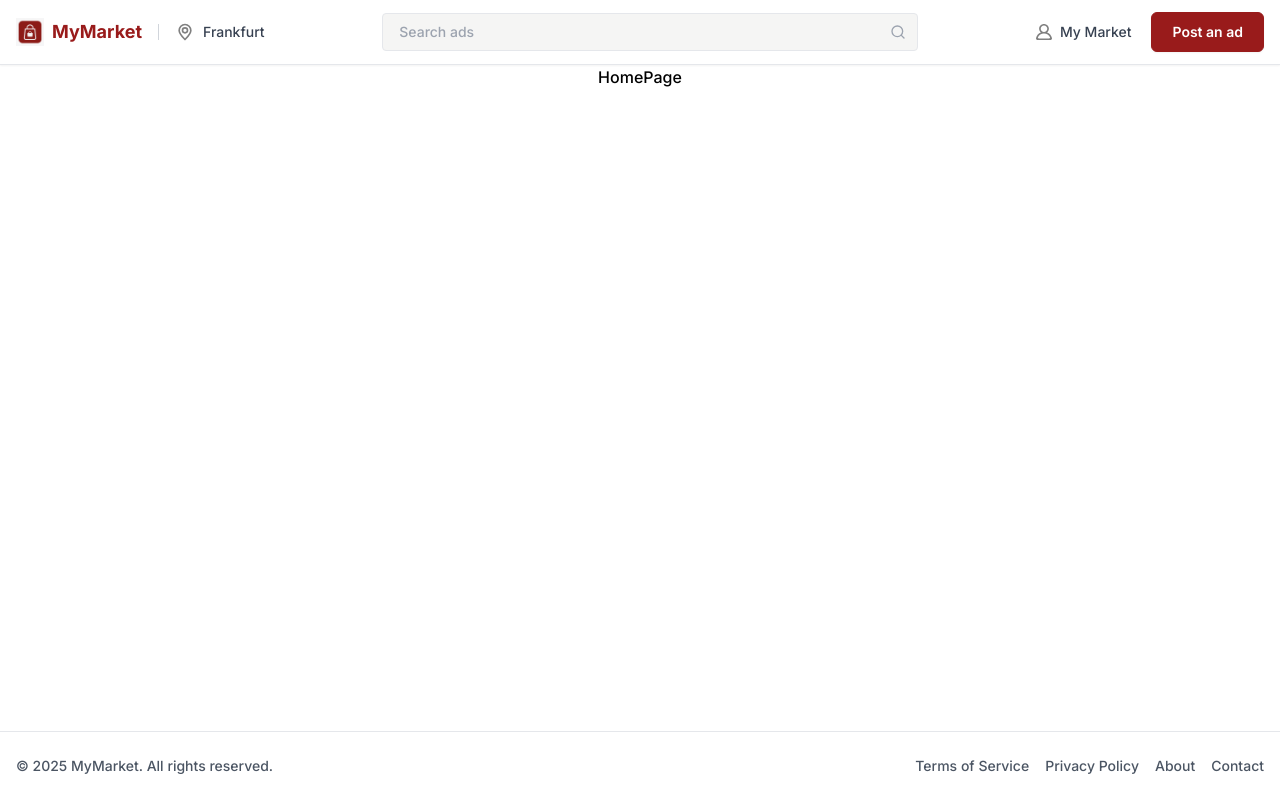
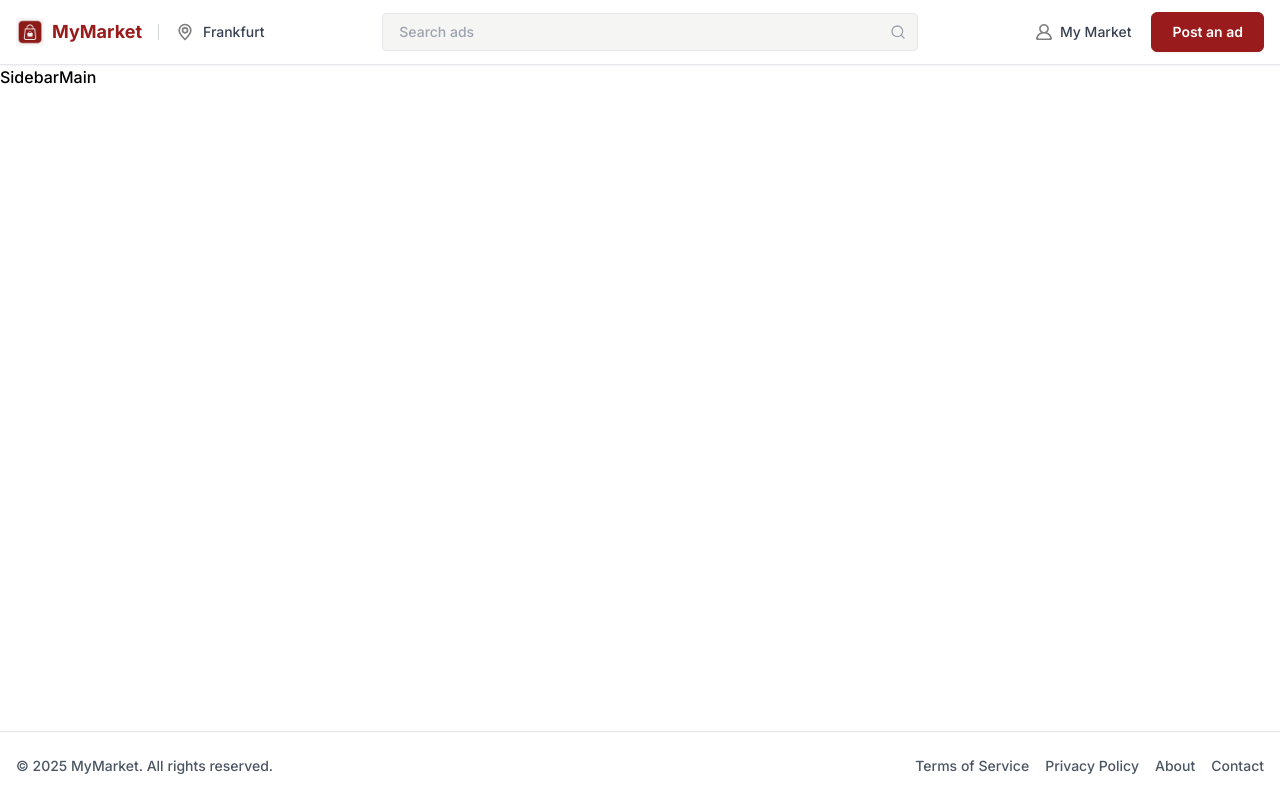
Before and after one commit to Soudabeh-Noorollahi/my-market-app, a React (Vite) app: page / in a window 1280 px wide. Built offline with nearby package versions, Linux system fonts and the light colour scheme; no server answers.

Commit message:
feat: apply flex layout to HomePage for horizontal Sidebar and Main layout

```diff
--- /dev/null
+++ b/src/components/templates/Main.jsx
@@ -0,0 +1,5 @@
+function Main() {
+  return <div>Main</div>;
+}
+
+export default Main;
--- /dev/null
+++ b/src/components/templates/Sidebar.jsx
@@ -0,0 +1,5 @@
+function Sidebar() {
+  return <div>Sidebar</div>;
+}
+
+export default Sidebar;
--- a/src/pages/HomePage.jsx
+++ b/src/pages/HomePage.jsx
@@ -1,7 +1,13 @@
-import React from "react";
+import Main from "@/components/templates/Main";
+import Sidebar from "@/components/templates/Sidebar";
 
 function HomePage() {
-  return <div className="max-w-[1400px]  mx-auto px-4">HomePage</div>;
+  return (
+    <div className="flex">
+      <Sidebar />
+      <Main />
+    </div>
+  );
 }
 
 export default HomePage;
```
